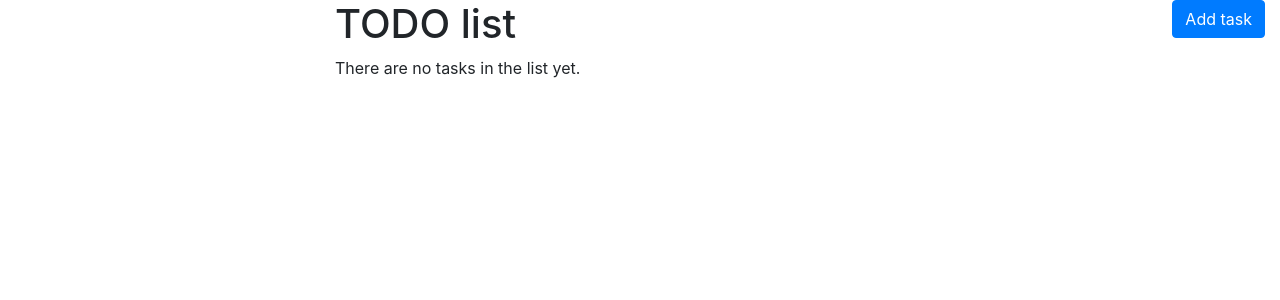
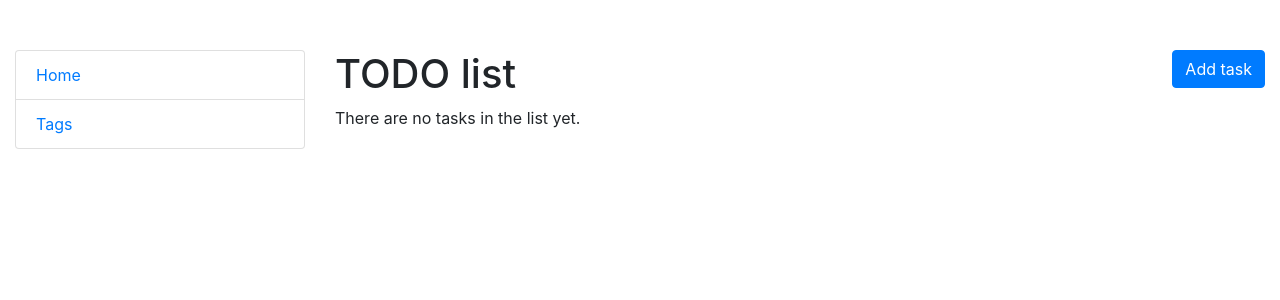
Before and after one commit to BornToLivee/todo_list, a Django app: template templates/task/task_list.html in a window 1280 px wide. Shown: the top 300 px of the page. Run offline with Django 3.2, Linux system fonts and the light colour scheme; the template is opened without the code that fills it, so the values that code supplies are empty; some libraries are stand-ins or nearby versions.

Commit message:
create sidebar.html

```diff
--- a/templates/base.html
+++ b/templates/base.html
@@ -10,9 +10,12 @@
   <link rel="stylesheet" href="https://cdn.jsdelivr.net/npm/bootstrap@4.6.2/dist/css/bootstrap.min.css"
 </head>
 <body>
-<div class="container-fluid">
+<div class="container-fluid" style="margin-top: 50px; margin-right: 20px">
   <div class="row">
     <div class="col-sm-3">
+      {% block sidebar %}
+        {% include "includes/sidebar.html" %}
+      {% endblock sidebar %}
     </div>
     <div class="col-sm-9">
       {% block content %}
--- /dev/null
+++ b/templates/includes/sidebar.html
@@ -0,0 +1,8 @@
+<ul class="sidebar-nav list-group">
+  <li class="list-group-item">
+    <a href="{% url 'task:task-list' %}">Home</a>
+  </li>
+  <li class="list-group-item">
+    <a href="#">Tags</a>
+  </li>
+</ul>
```
